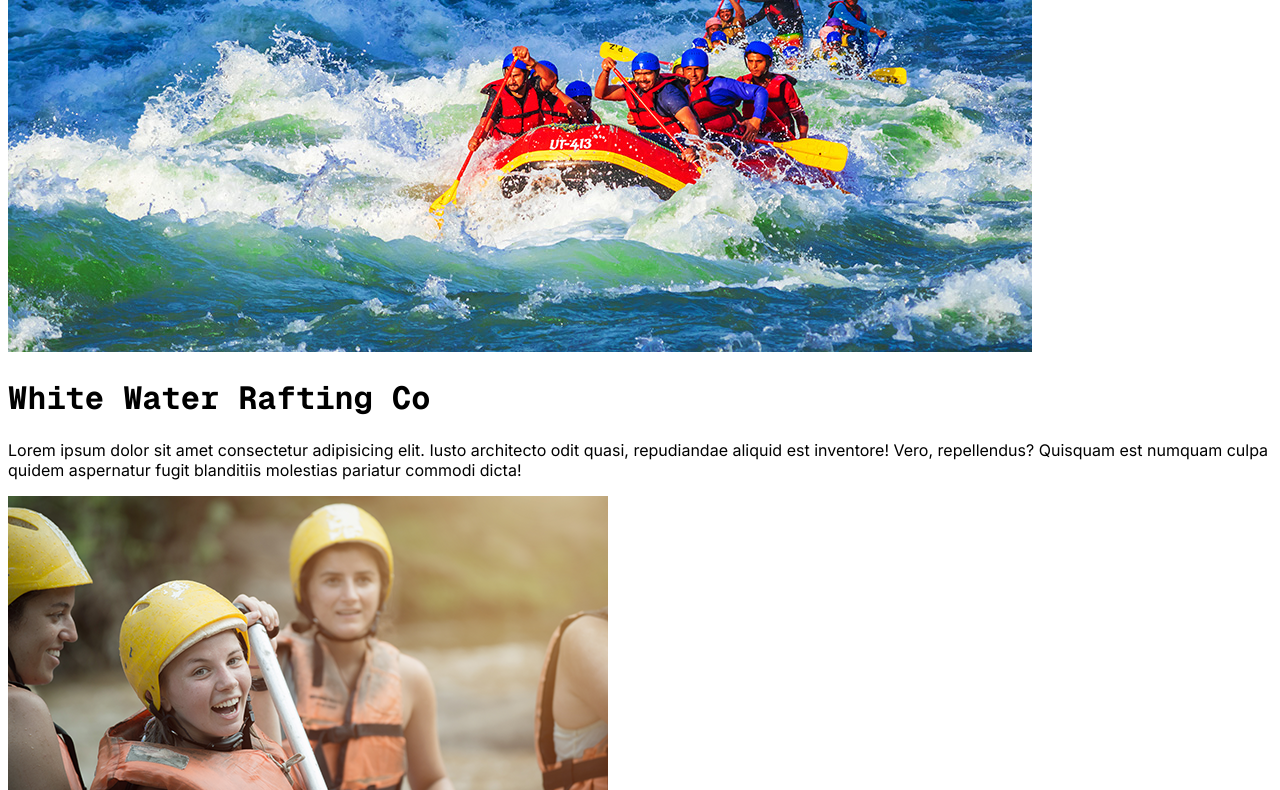
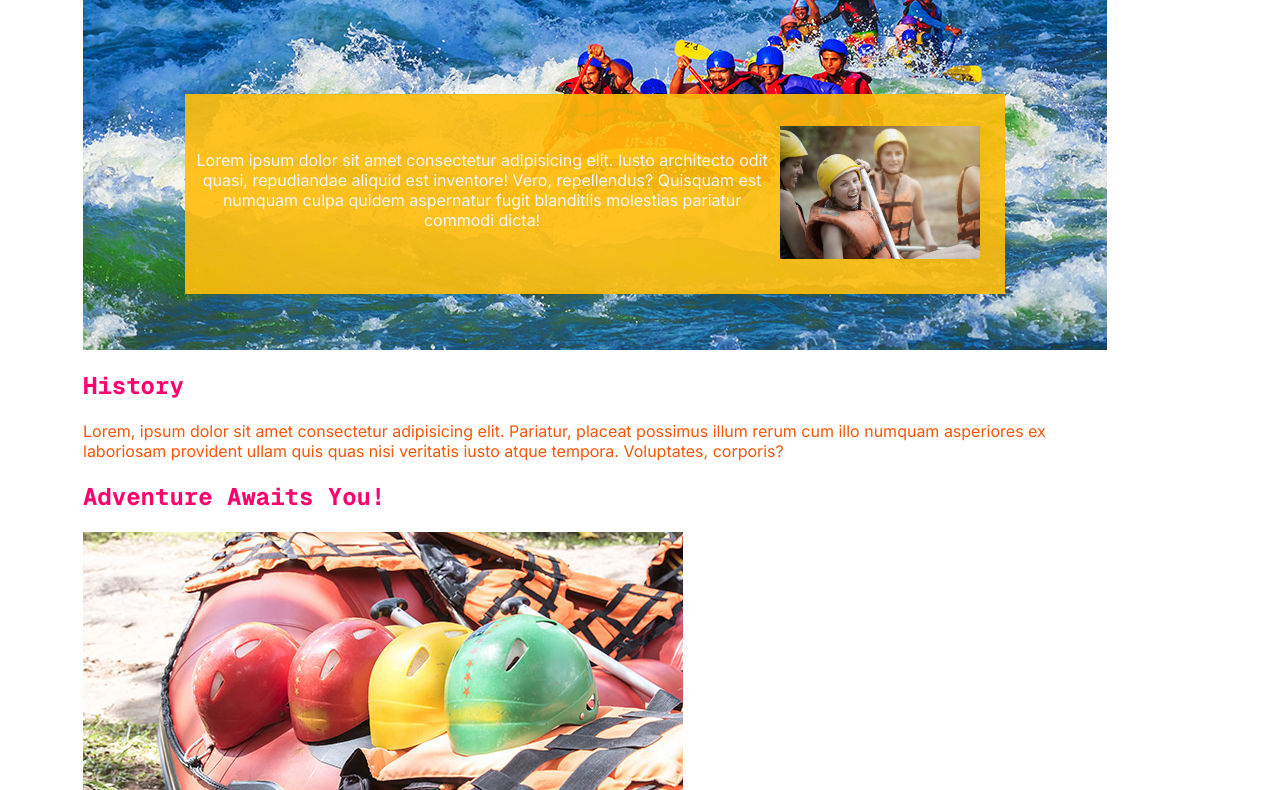
Before and after one commit to J-Peterson-Sch/wdd130, a plain HTML site: page wwr/about.html in a window 1280 px wide. Shown: the part 364-1154 px from the top of the page. Drawn offline with nearby package versions, Linux system fonts and the light colour scheme.

Commit message:
Added css for wwr about page. Some html changes.

```diff
--- a/wwr/about.html
+++ b/wwr/about.html
@@ -52,13 +52,13 @@
     </main>
     <footer>
         <p>©️2024 White Water Rafting Co - Jordan Peterson</p>
-        <a>
+        <a href="https://facebook.com">
             <img src="images/facebook-icon.svg" alt="Facebook">
         </a>
-        <a>
+        <a href="https://instagram.com">
             <img src="images/instagram-icon.svg" alt="Instagram">
         </a>
-        <a>
+        <a href="https://facebook.com">
             <img src="images/x-twitter-icon.svg" alt="X/Twitter">
         </a>
     </footer>
--- a/wwr/styles/styles.css
+++ b/wwr/styles/styles.css
@@ -3,22 +3,94 @@
 /* Secondary font, maybe for headings Geist Mono for fun typewriter look, or playfair for a news look */
 
 :root {
-    --primary-color: #FFBE0B;
+    --primary-color: rgb(255, 190, 10);
     --secondary-color: #FB5607;
     --accent1-color: #FF006E;
     --accent2-color: #8338EC;
 }
 
 body {
+    max-width: 1024px;
+    padding-left: 75px;
+
+}
+
+p {
     font-family: "Inter", sans-serif;
-    font-optical-sizing: auto;
+    /* font-optical-sizing: auto; */
     /* font-weight: <weight>; */
     font-style: normal;
+    color: #FB5607;
 }
 
-h1,h2,h3,h4,h5,h6 {
+h1 {
     font-family: "Geist Mono", monospace;
-    font-optical-sizing: auto;
+    /* font-optical-sizing: auto; */
     /* font-weight: <weight>; */
     font-style: normal;
+    color: var(--accent2-color);
 }
+
+h2,
+h3,
+h4,
+h5,
+h6 {
+    font-family: "Geist Mono", monospace;
+    /* font-optical-sizing: auto; */
+    /* font-weight: <weight>; */
+    font-style: normal;
+    color: var(--accent1-color);
+}
+
+footer a {
+    text-decoration: none;
+}
+
+footer a img {
+    width: 3rem;
+}
+
+.hero {
+    position: relative;
+}
+
+.hero img {
+    display: block;
+    width: 100%;
+    height: auto;
+}
+
+.hero h1 {
+    position: absolute;
+    top: 20px;
+    text-align: center;
+    width: 100%;
+    color: whitesmoke;
+    font-size: 4rem;
+}
+
+.hero article {
+    position: absolute;
+    top: 50%;
+    width: 80%;
+    left: 10%;
+    background-color: rgb(255, 190, 10, .9);
+    max-height: 200px;
+}
+
+.hero article p {
+    transform: translateY(50%);
+    text-align: center;
+    max-width: 70%;
+    padding-left: 10px;
+    color: whitesmoke;
+}
+
+.hero article img {
+    max-width: 200px;
+    position: relative;
+    float: right;
+    right: 25px;
+    bottom: 80px;
+}
```
Also changed, not shown: 1 other file.
